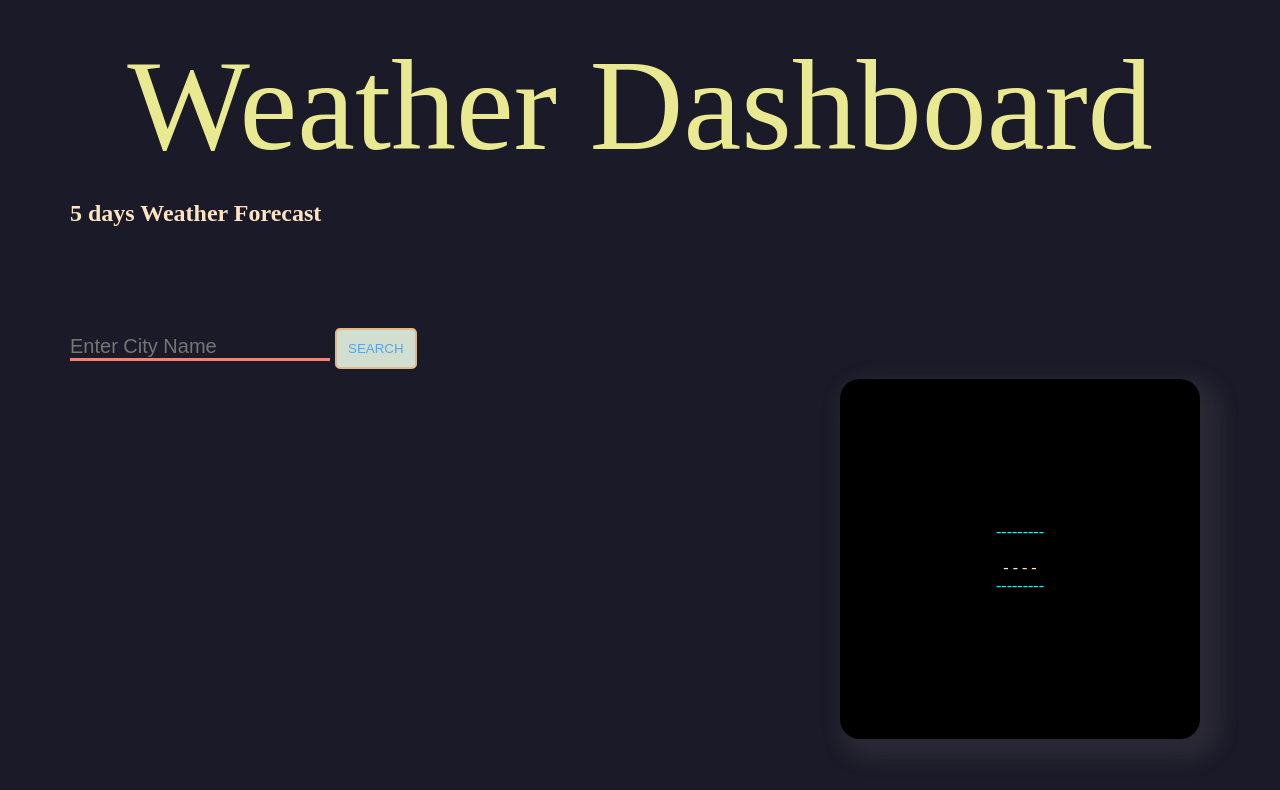
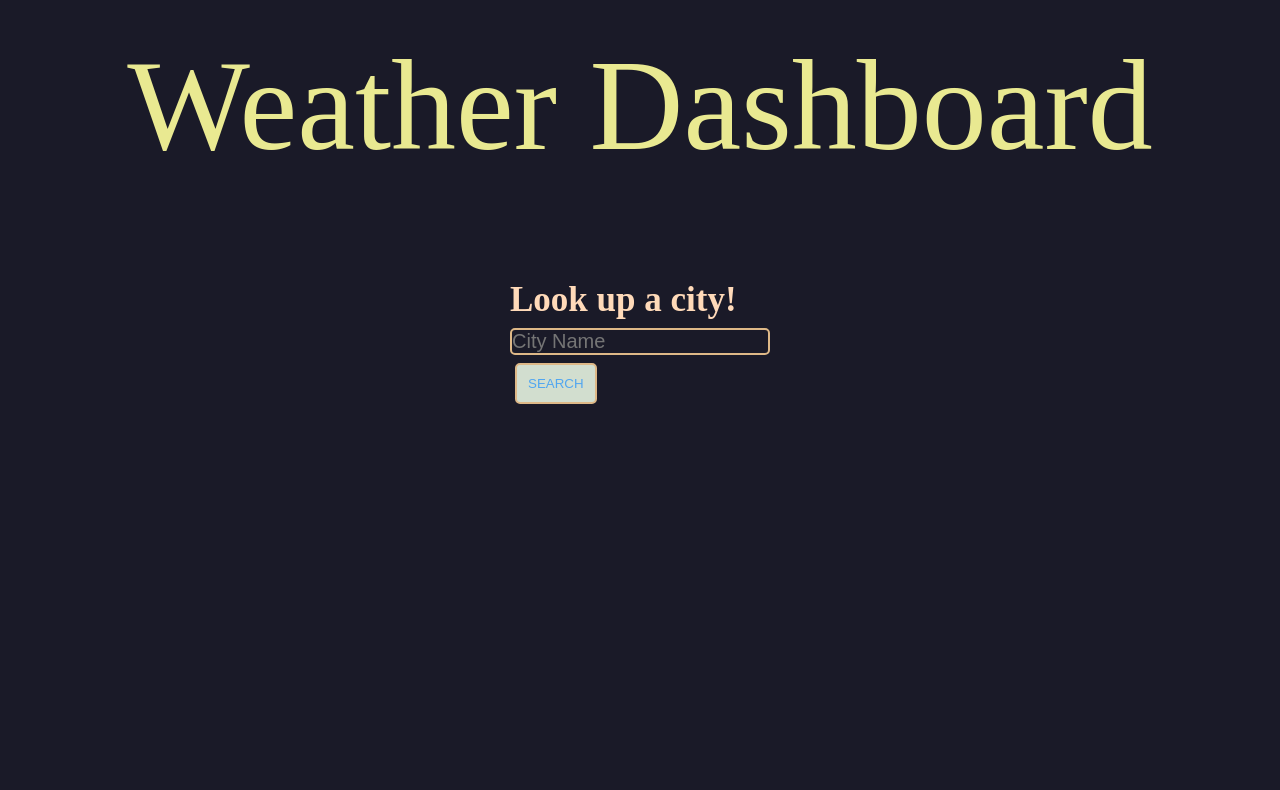
Before and after one commit to CassNoisette/Weather-Dashboard, a plain HTML site: page index.html in a window 1280 px wide. Drawn offline with Linux system fonts and the light colour scheme.

Commit message:
updated css

```diff
--- a/index.html
+++ b/index.html
@@ -6,7 +6,8 @@
     <meta http-equiv="X-UA-Compatible" content="IE=edge">
     <meta name="viewport" content="width=device-width, initial-scale=1.0">
     <title>Weather App</title>
-    <link rel="stylesheet" href="style.css" </head>
+    <link rel="stylesheet" href="style.css" >
+</head>
 
 <body>
     <header>
@@ -14,59 +15,19 @@
     </header>
     <div class="container">
 
+    <section id="search-form">
+        <section id="search-container">
+            <h2>Look up a city! </h2>
+            <input id="city" type="text" placeholder="City Name" aria-label="City Name">
+            <button id="button" type="button">Search</button>
+        </section>
+        <section class="recent"></section>
+    </section>
+    <section>
+        <section id="current-weather"></section>
+        <section id="five-days"></section>
+    </section>
 
-
-
-<section>
-    <h1>5 days Weather Forecast</h1>
-    <!-- <p id="input-container"> City: <input type="text" id="city-input></p> -->
-    <div id="search-form">
-        <input type="search" placeholder="Enter City Name" id="search-input" required autocomplete="on" />
-        <br>
-        <button id="search-button">Search</button>
-        <!-- <h2 id="cityName">---Philadelphia---</h2> -->
-    </div>
-</section>
-
-
-        <main id="app-container">
-            <div id="location">
-                <p>---------</p>
-            </div>
-            <div id="temp" >
-                <img id="temp-icon" src="">
-                <p id="humidity"><span>- - - - </span></p>
-            </div>
-<!-- <div id="humidity"></div> -->
-            <div id="climate"><p>---------</p></div>
-        </main>
-
-
-        <div id = "weatherContainer">
-            <div id="iconsContainer">
-                <div class = "icons">
-                    <p class="weather" id="day1"></p>
-                    <!-- <p class="minValues" id="day1Min">Loading...</p>
-                    <p class="maxValues" id="day1Max">Loading...</p> -->
-                </div>
-            </div>
-            </div>
-
-
-            <!-- <h1>Weather Dashboard</h1>
-    <section id="search-wrapper">
-        <section id="search-container">
-            <h2>Search For a City</h2>
-            <input id="city" type="text" placeholder="City Name" aria-label="City Name">
-            <button id="search-button" type="button">Search</button>
-        </section>
-        <section id="recent-searches"></section>
-    </section>
-    <section id="weather-wrapper">
-        <section id="current-weather"></section>
-        <section id="five-day"></section>
-    </section>
-    <script src="./Assets/javascript/script.js"></script> -->
 
         <script src="script.js"></script>
 </body>
--- a/style.css
+++ b/style.css
@@ -18,6 +18,11 @@ body {
     background-size: cover;
     overflow: hidden;
     height: 100vh;
+}
+
+h2 {
+    color : peachpuff;
+    font-size: 35px;
 }
 
 #search-form {
@@ -55,7 +60,7 @@ main {
     box-shadow: 10px 10px 20px 10px rgba(112, 102, 102, 0.2);
 }
 
-#search-button {
+#button {
     color:rgb(81, 166, 240);
     text-transform: uppercase;
     text-decoration: none;
@@ -68,7 +73,7 @@ main {
     transition: all 0.4 ease 0s;
 }
 
-#search-button:hover{
+#button:hover{
     color:aliceblue;
     background: peachpuff;
     border-color: peachpuff;
@@ -76,7 +81,9 @@ main {
 }
 
 
-#search-input {
+input {
+    display: flex;
+    justify-content: center;
     width: 260px;
     overflow: hidden;
     font-size: 20px;
@@ -85,39 +92,13 @@ main {
     color:black;
     outline: none;
     background: none;
-}
-
-
-input {
-border:none;
+    border-radius: 5px;
+    border:2px solid burlywood;
 }
 
 
 
-
-
-
-
-
-
-
-
 .container {
-    padding: 20px 70px;
-    color:bisque
-}
-
-.currentinfo {
-    display: flex;
-    justify-content: space-between;
-    flex-wrap: wrap;
-}
-
-.date-container{
-    font-weight : 100,
-}
-
-#app-container {
     display: flex;
     flex-direction: column;
     flex-wrap: wrap;
@@ -131,20 +112,6 @@ main {
 }
 
 
-
-/* HTML {
-    background-color: darkcyan;
-}
-
-h1 {
-    display: flex;
-    justify-content: space-between;
-    align-items: center;
-    padding: 1%;
-    background-color: #13293d;
-    color: #fff;
-}
-
 .recent {
     color: aliceblue;
     display: flex;
@@ -153,39 +120,16 @@ h1 {
     background-color: navy
 }
 
-#search-button {
-    display: flex;
-    justify-content: center;
-    padding: 2%;
-    background-color: goldenrod;
-    color: #fff;
-}
 
-#search-container {
-    display: inline-flex;
-    justify-content: center;
-}
-
-input {
-    display: flex;
-    justify-content: center;
-    padding: 2%;
-    background-color: #13293d;
-    color: #fff;
-}
-
-#recent-searches {
+#searches {
     display: flex;
     justify-content: flex-start;
     color: #fff;
 }
 
-h2 {
-    margin: 2% 0;
-    font-size: 180%;
-}
 
-#five-day {
+
+#five-days {
     display: flex;
     justify-content: space-between;
     align-items: center;
@@ -201,4 +145,4 @@ h2 {
     padding: 1%;
     background-color: #13293d;
     color: #fff;
-} */
+}
```
